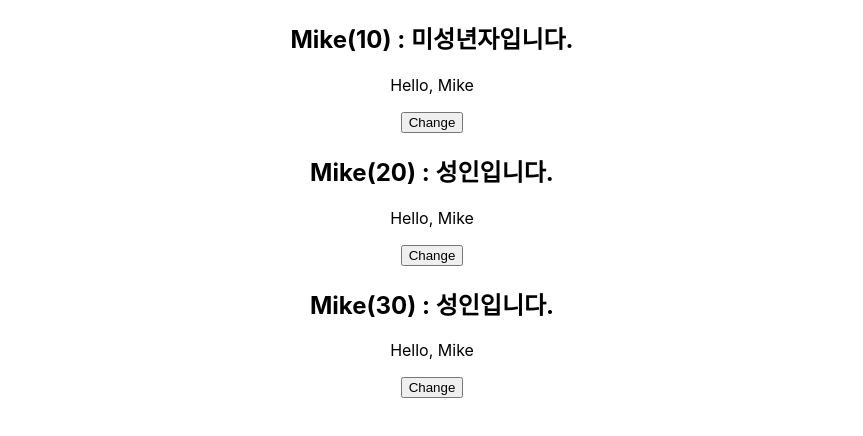
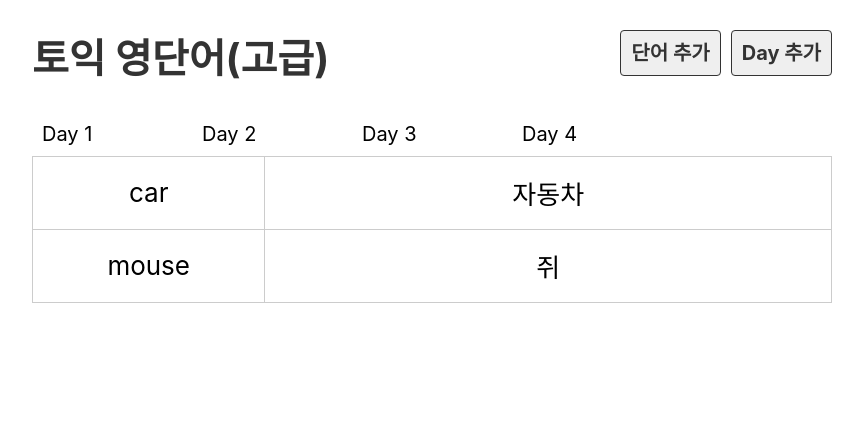
Before and after one commit to infinite-it/react-js-codingangma, a React (Create React App) app: page / in a window 1280 px wide. Shown: the top 436 px of the page, without its empty margins (208-1071 px from the left). Built offline with nearby package versions, Linux system fonts and the light colour scheme.

Commit message:
더미 데이터 구현, Day 단어 그리기

```diff
--- a/src/App.css
+++ /dev/null
@@ -1,38 +0,0 @@
-.App {
-  text-align: center;
-}
-
-.App-logo {
-  height: 40vmin;
-  pointer-events: none;
-}
-
-@media (prefers-reduced-motion: no-preference) {
-  .App-logo {
-    animation: App-logo-spin infinite 20s linear;
-  }
-}
-
-.App-header {
-  background-color: #282c34;
-  min-height: 100vh;
-  display: flex;
-  flex-direction: column;
-  align-items: center;
-  justify-content: center;
-  font-size: calc(10px + 2vmin);
-  color: white;
-}
-
-.App-link {
-  color: #61dafb;
-}
-
-@keyframes App-logo-spin {
-  from {
-    transform: rotate(0deg);
-  }
-  to {
-    transform: rotate(360deg);
-  }
-}
--- a/src/App.tsx
+++ b/src/App.tsx
@@ -1,13 +1,14 @@
 import React from 'react';
-import './App.css';
-import Hello from "./component/Hello";
+import Header from "./component/Header";
+import DayList from "./component/DayList";
+import Day from "./component/Day";
 
 function App() {
     return (
         <div className="App">
-            <Hello age={10}/>
-            <Hello age={20}/>
-            <Hello age={30}/>
+            <Header/>
+            <DayList/>
+            <Day></Day>
         </div>
     );
 }
--- /dev/null
+++ b/src/component/Day.tsx
@@ -0,0 +1,20 @@
+import dummy from "../db/data.json";
+
+export default function Day() {
+    const day = 2;
+    const wordList = dummy.words.filter(word => word.day === day);
+    return (
+        <>
+            <table>
+                <tbody>
+                {wordList.map(word => (
+                    <tr key={word.id}>
+                        <td>{word.eng}</td>
+                        <td>{word.kor}</td>
+                    </tr>
+                ))}
+                </tbody>
+            </table>
+        </>
+    )
+}
--- /dev/null
+++ b/src/component/DayList.tsx
@@ -0,0 +1,12 @@
+import dummy from "../db/data.json";
+
+export default function DayList() {
+    console.log(dummy);
+    return (
+        <ul className="list_day">
+            {dummy.days.map(day => (
+                <li key={day.id}>Day {day.day}</li>
+            ))}
+        </ul>
+    )
+}
--- /dev/null
+++ b/src/component/Header.tsx
@@ -0,0 +1,11 @@
+export default function Header() {
+    return (
+        <div className="header">
+            <h1><a href="/">토익 영단어(고급)</a></h1>
+            <div className="menu">
+                <a href="#x" className="link">단어 추가</a>
+                <a href="#x" className="link">Day 추가</a>
+            </div>
+        </div>
+    )
+}
--- a/src/component/Hello.tsx
+++ /dev/null
@@ -1,19 +0,0 @@
-import {useState} from "react";
-import UserName from "./UserName";
-
-export default function Hello({age}: { age: number }) {
-    console.log(age);
-    const [name, setName] = useState('Mike');
-    const msg = age > 19 ? '성인입니다.' : '미성년자입니다.';
-
-    return (
-        <div>
-            <h2>{name}({age}) : {msg}</h2>
-            <UserName name={name}/>
-            <button onClick={() => {
-                setName(name === 'Mike' ? 'Jane' : 'Mike')
-            }}>Change
-            </button>
-        </div>
-    )
-}
--- a/src/component/UserName.tsx
+++ /dev/null
@@ -1,5 +0,0 @@
-export default function UserName({name}: { name: string }) {
-    return (
-        <p>Hello, {name}</p>
-    )
-}
--- /dev/null
+++ b/src/db/data.json
@@ -0,0 +1,92 @@
+{
+  "days": [
+    {
+      "id": 1,
+      "day": 1
+    },
+    {
+      "id": 2,
+      "day": 2
+    },
+    {
+      "id": 3,
+      "day": 3
+    },
+    {
+      "day": 4,
+      "id": 4
+    }
+  ],
+  "words": [
+    {
+      "id": 1,
+      "day": 1,
+      "eng": "book",
+      "kor": "책",
+      "isDone": false
+    },
+    {
+      "id": 3,
+      "day": 2,
+      "eng": "car",
+      "kor": "자동차",
+      "isDone": false
+    },
+    {
+      "id": 5,
+      "day": 3,
+      "eng": "school",
+      "kor": "학교",
+      "isDone": false
+    },
+    {
+      "id": 6,
+      "day": 3,
+      "eng": "pencil",
+      "kor": "연필",
+      "isDone": false
+    },
+    {
+      "day": 3,
+      "eng": "window",
+      "kor": "창문",
+      "isDone": false,
+      "id": 7
+    },
+    {
+      "day": 3,
+      "eng": "house",
+      "kor": "집",
+      "isDone": false,
+      "id": 8
+    },
+    {
+      "day": 2,
+      "eng": "mouse",
+      "kor": "쥐",
+      "isDone": false,
+      "id": 9
+    },
+    {
+      "day": 4,
+      "eng": "monkey",
+      "kor": "원숭이",
+      "isDone": false,
+      "id": 10
+    },
+    {
+      "day": 4,
+      "eng": "apple",
+      "kor": "사과",
+      "isDone": false,
+      "id": 11
+    },
+    {
+      "day": 3,
+      "eng": "apple",
+      "kor": "사과",
+      "isDone": false,
+      "id": 12
+    }
+  ]
+}
--- a/src/index.css
+++ b/src/index.css
@@ -1,13 +1,133 @@
 body {
-  margin: 0;
-  font-family: -apple-system, BlinkMacSystemFont, 'Segoe UI', 'Roboto', 'Oxygen',
-    'Ubuntu', 'Cantarell', 'Fira Sans', 'Droid Sans', 'Helvetica Neue',
+    margin: 0;
+    font-family: -apple-system, BlinkMacSystemFont, "Segoe UI", "Roboto", "Oxygen",
+    "Ubuntu", "Cantarell", "Fira Sans", "Droid Sans", "Helvetica Neue",
     sans-serif;
-  -webkit-font-smoothing: antialiased;
-  -moz-osx-font-smoothing: grayscale;
+    -webkit-font-smoothing: antialiased;
+    -moz-osx-font-smoothing: grayscale;
+    font-size: 20px;
+}
+
+ol,
+ul {
+    margin: 0;
+    padding: 0;
+    list-style: none;
 }
 
 code {
-  font-family: source-code-pro, Menlo, Monaco, Consolas, 'Courier New',
+    font-family: source-code-pro, Menlo, Monaco, Consolas, "Courier New",
     monospace;
 }
+
+a {
+    text-decoration: none;
+    color: #333;
+}
+
+.App {
+    width: 800px;
+    margin: 0 auto;
+}
+
+.header {
+    position: relative;
+}
+
+.header .menu {
+    position: absolute;
+    top: 10px;
+    right: 0;
+}
+
+.header .link {
+    border: 1px solid #333;
+    padding: 10px;
+    margin-left: 10px;
+    background-color: #efefef;
+    font-weight: bold;
+    border-radius: 4px;
+}
+
+.list_day {
+    display: flex;
+    flex-wrap: wrap;
+}
+
+.list_day li {
+    flex: 20% 0 0;
+    box-sizing: border-box;
+    padding: 10px;
+}
+
+.list_day a {
+    display: block;
+    padding: 20px 0;
+    font-weight: bold;
+    color: #fff;
+    text-align: center;
+    border-radius: 10px;
+    background-color: dodgerblue;
+}
+
+table {
+    border-collapse: collapse;
+    width: 100%;
+}
+
+table td {
+    width: 25%;
+    height: 70px;
+    border: 1px solid #ccc;
+    text-align: center;
+    font-size: 26px;
+}
+
+table td:first-child {
+    width: 10%;
+}
+
+.off td {
+    background: #eee;
+    color: #ccc;
+}
+
+.btn_del {
+    margin-left: 10px;
+    color: #fff;
+    background-color: firebrick;
+}
+
+button {
+    padding: 10px;
+    font-weight: bold;
+    font-size: 18px;
+    cursor: pointer;
+    border: 0 none;
+    border-radius: 6px;
+    padding: 10px 20px;
+    color: #fff;
+    background-color: dodgerblue;
+}
+
+.input_area {
+    margin-bottom: 10px;
+}
+
+.input_area label {
+    display: block;
+    margin-bottom: 10px;
+}
+
+.input_area input {
+    width: 400px;
+    height: 40px;
+    font-size: 20px;
+    padding: 0 10px;
+}
+
+.input_area select {
+    width: 400px;
+    height: 40px;
+    font-size: 20px;
+}
```
Also changed, not shown: 1 other file (tests, documents, lock files or other folders).
